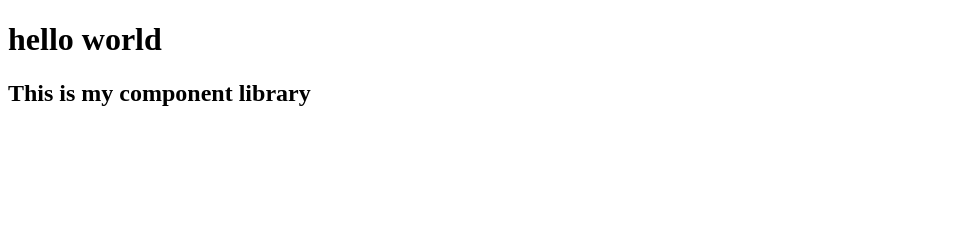
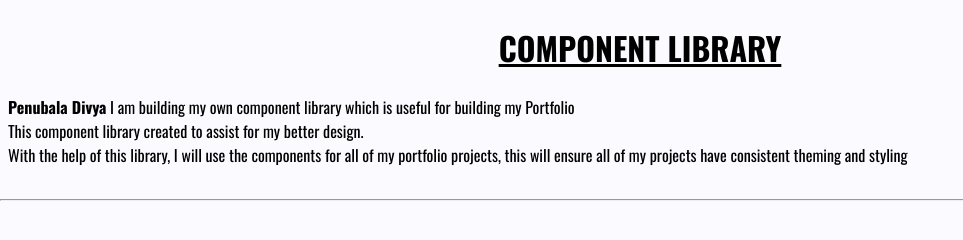
Before and after one commit to penubaladivya/component-library, a plain HTML site: page index.html in a window 1280 px wide. Shown: the whole page, without its empty margins (0-963 px from the left). Drawn offline with nearby package versions, Linux system fonts and the light colour scheme.

Commit message:
addded boilerplate

```diff
--- a/index.html
+++ b/index.html
@@ -8,8 +8,21 @@
   <link rel="stylesheet" href="./styles/style.css">
 </head>
 <body>
-  <h1> hello world<h1>
-
-<h2>This is my component library</h2>
+  <header>
+    <h1 class="title">Component Library</h1>
+    <div class="description">
+      <p>
+        <strong>Penubala Divya</strong> I am building my own component library
+        which is useful for building my Portfolio
+      </p>
+      <p>This component library created to assist for my better design.</p>
+      <p>
+        With the help of this library, I will use the components for all of my
+        portfolio projects, this will ensure all of my projects have
+        consistent theming and styling
+      </p>
+    </div>
+  </header>
+  <hr />
 </body>
 </html>
--- a/styles/style.css
+++ b/styles/style.css
@@ -0,0 +1,51 @@
+@import url('https://fonts.googleapis.com/css2?family=Oswald:wght@400;500;600;700&display=swap');
+
+*,
+*::after,
+*::before {
+  margin: 0;
+  padding: 0;
+  box-sizing: border-box;
+}
+
+:root{
+  --clr-primary:#6a0136;
+  --clr-secondary:#c3f73a;
+  --clr-text:#FBFBFF;
+  --clr-dark:#3A5743;
+  --clr-white:#ffff;
+  --clr-black:#000
+}
+
+html{
+  font-size:16px;
+}
+
+body{
+  font-family: 'Oswald', sans-serif;
+  background-color:var(--clr-text);
+  color:var(--clr-black);
+}
+
+hr{
+  margin: 2rem 0;
+}
+/* global css */
+
+/* custom css */
+
+.title{
+  margin: 1.5rem;
+  text-decoration: underline;
+  text-transform: uppercase;
+  text-align: center;
+}
+
+.description{
+  width:80%;
+  margin: 0.5rem
+}
+
+.description p{
+
+}
```
